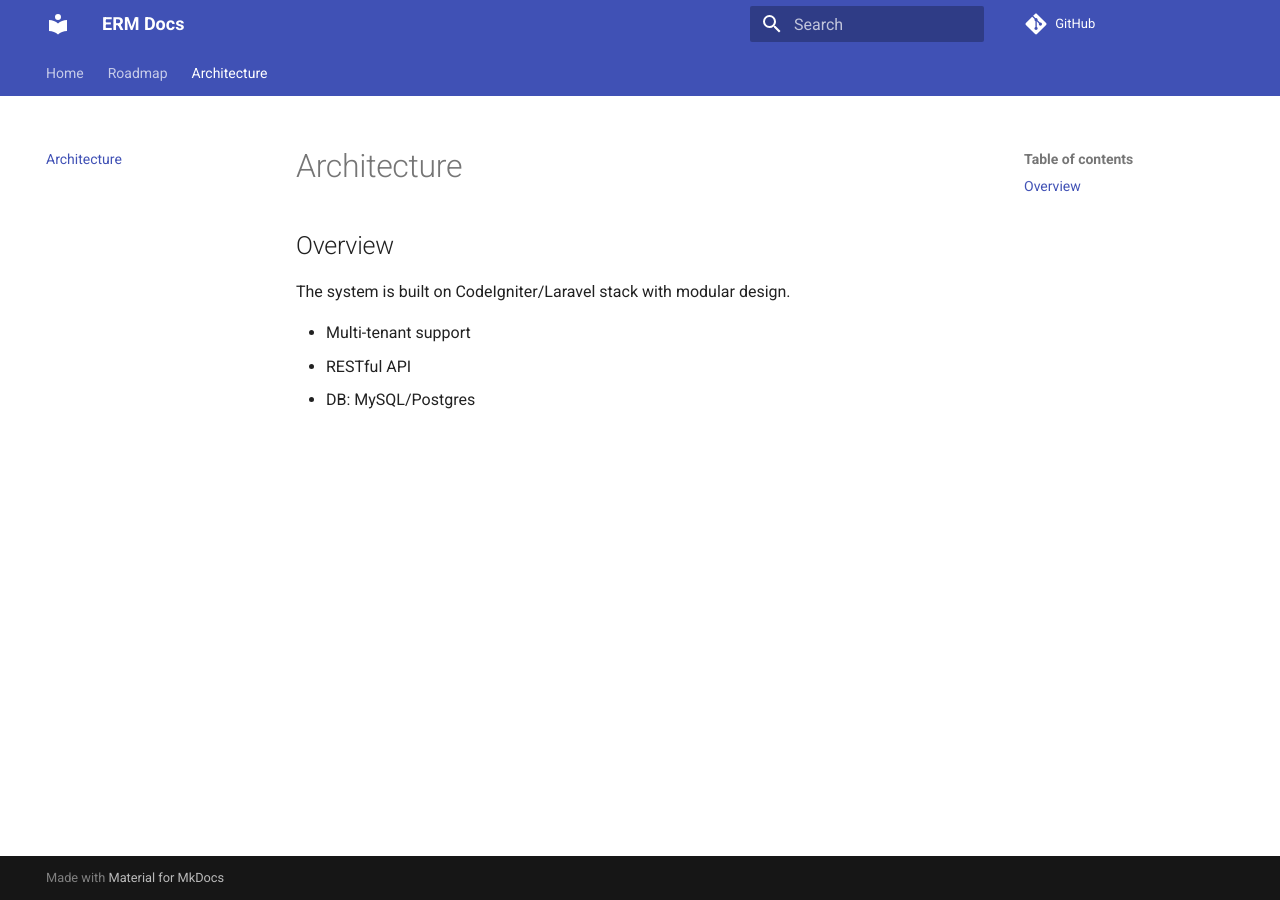
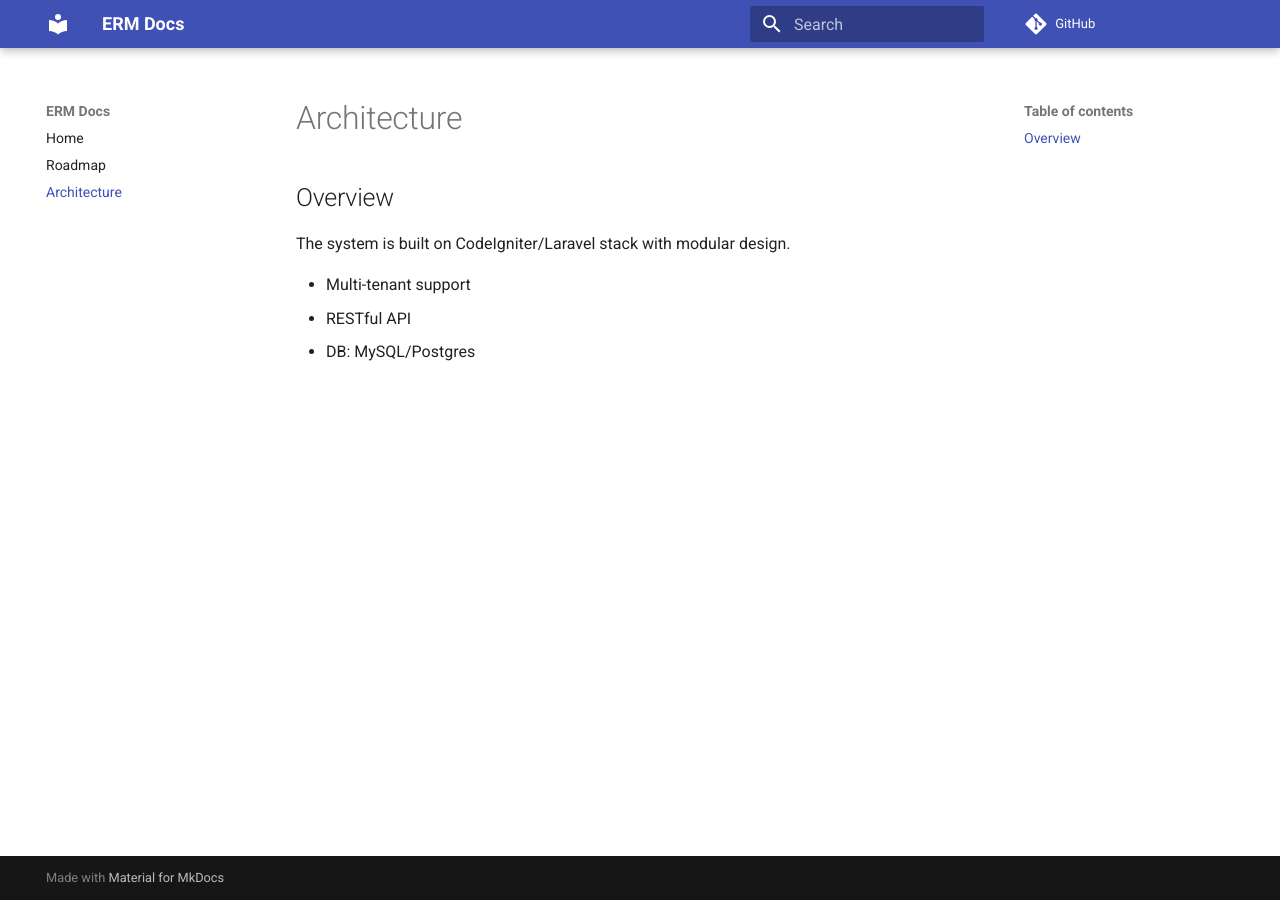
Before and after one commit to Ministra1978/ERM-System, an MkDocs documentation site: the page built from docs/architecture.md, in a window 1280 px wide. Built offline with MkDocs 1.6.1 and Material for MkDocs 9.7.7, drawn with Linux system fonts in a browser that asks for light colours; comment, search, counter and statistics services are not loaded.

Commit message:
Remove unnecessary theme features from mkdocs.yml

```diff
--- a/mkdocs.yml
+++ b/mkdocs.yml
@@ -2,10 +2,6 @@ site_name: ERM Docs
 repo_url: https://github.com/Ministra1978/ERM-System
 theme:
   name: material
-  features:
-    - navigation.tabs
-    - search.highlight
-    - content.code.copy
 nav:
   - Home: index.md
   - Roadmap: roadmap.md
```
